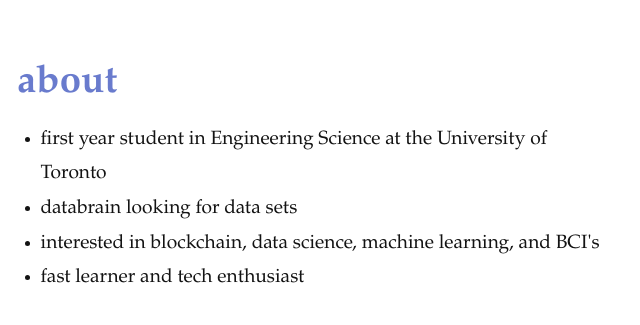
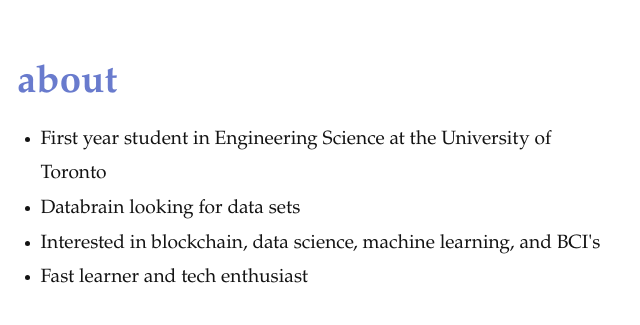
Before and after one commit to elorie-bernard-lacroix/home, a plain HTML site: page index.html in a window 1280 px wide. Shown: the part 1140-1465 px from the top of the page, 623-1263 px from the left. Drawn offline with Linux system fonts and the light colour scheme.

Commit message:
more content modifications

```diff
--- a/index.html
+++ b/index.html
@@ -61,10 +61,10 @@
           <h1>about</h1>
 
             <ul>
-             <li>first year student in Engineering Science at the University of Toronto</li>
-              <li>databrain looking for data sets</li>
-              <li>interested in blockchain, data science, machine learning, and BCI's</li>
-             <li>fast learner and tech enthusiast</li>
+             <li>First year student in Engineering Science at the University of Toronto</li>
+              <li>Databrain looking for data sets</li>
+              <li>Interested in blockchain, data science, machine learning, and BCI's</li>
+             <li>Fast learner and tech enthusiast</li>
             </ul>
 
           <button class="main__btn"><a href="https://drive.google.com/file/d/1penliIlEmxh5TfGpXL2Pr2OaIpUE1Y1_/preview" target="_blank">download resume</a></button>
```
